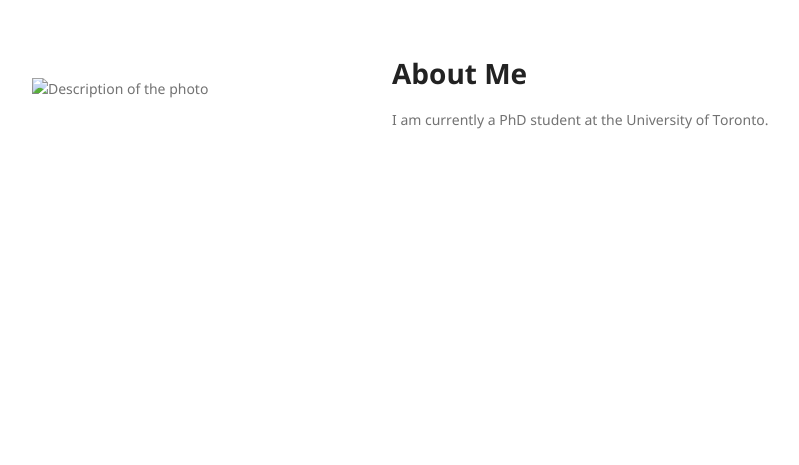
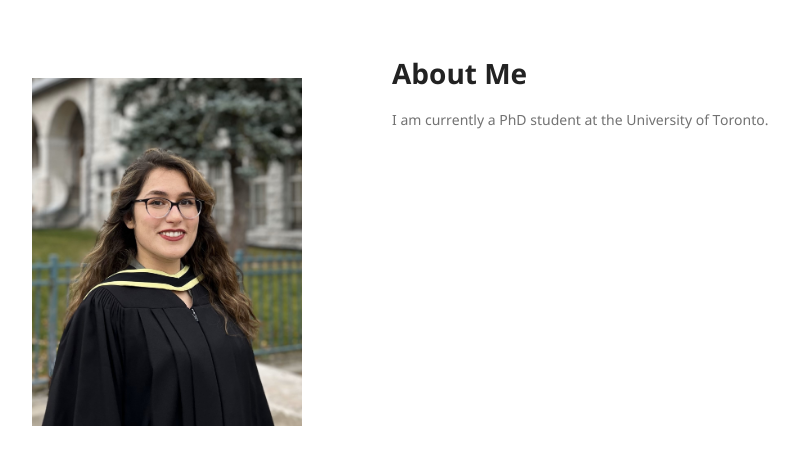
Before and after one commit to niluyou/NilufarYousefi, a Jekyll site: the page built from index.md, in a window 1280 px wide. Shown: the top 465 px of the page, without its empty margins (178-977 px from the left). Built offline with Jekyll 4.4.1, drawn with Linux system fonts in a browser that asks for light colours.

Commit message:
Update default.html

```diff
--- a/_layouts/default.html
+++ b/_layouts/default.html
@@ -31,7 +31,7 @@
         </ul>
         {% endif %}
 
-        <img src="/IMG/Niloufar.jpg" alt="Description of the photo">
+        <img src="Niloufar.jpg">
 
       </header>
       <section>
```
